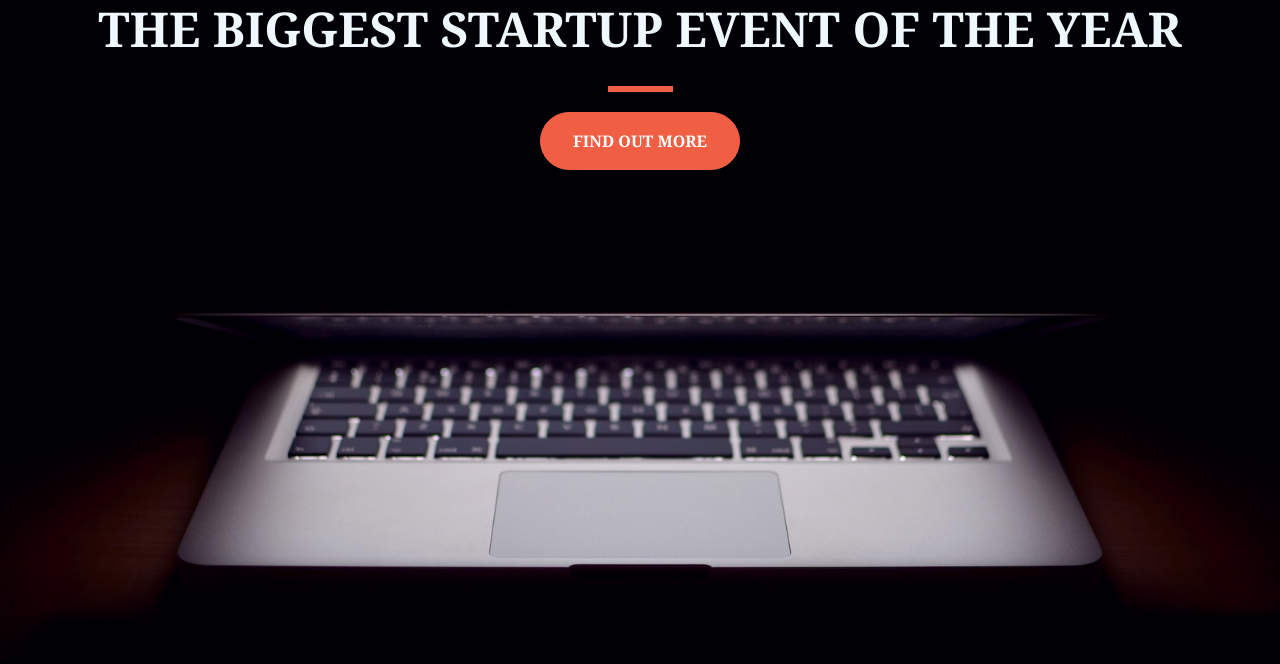
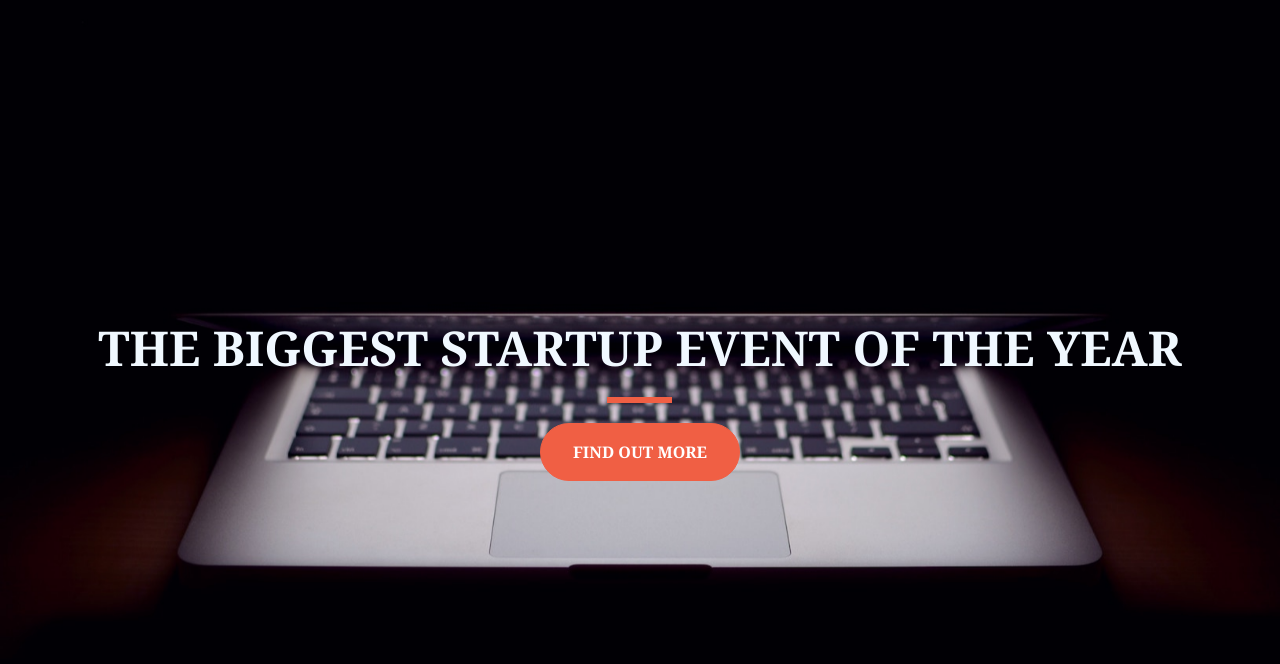
Before and after one commit to Skyairei/Skyairey.github.io, a plain HTML site: page index.html in a window 1280 px wide. Drawn offline with nearby package versions, Linux system fonts and the light colour scheme.

Commit message:
Sumarry
Updated

```diff
--- a/index.html
+++ b/index.html
@@ -19,8 +19,8 @@
     <link rel="stylesheet" type="text/css" href="style/style.css" />
   </head>
   <body>
-    <div class="container d-flex align-items-center h-100">
-      <div class="row">
+    <div class="container">
+      <div class="centered-div">
         <header class="text-center col-12">
           <h1 class="text-uppercase">
             <strong>The biggest startup event of the year</strong>
@@ -28,7 +28,7 @@
         </header>
         <section class="text-center col-12">
           <hr />
-          <button class="btn btn-primary btn-xl">Find out more</button>
+          <a href="http://eepurl.com/iua0i-/ " target="_blank"><button class="btn btn-primary btn-xl">Find out more</button></a>
         </section>
       </div>
     </div>
--- a/style/style.css
+++ b/style/style.css
@@ -3,6 +3,13 @@ body{
   background: url("header.jpg") no-repeat center center fixed;
   background-size: cover;
   font-family: Georgia, "Times New Roman", Times, serif;
+}
+
+.container {
+  display: flex;
+  justify-content: center; /* Horizontally center */
+  align-items: center; /* Vertically center */
+  height: 100vh; /* Adjust as needed */
 }
 h1 {
   font-size: 3rem;
```
